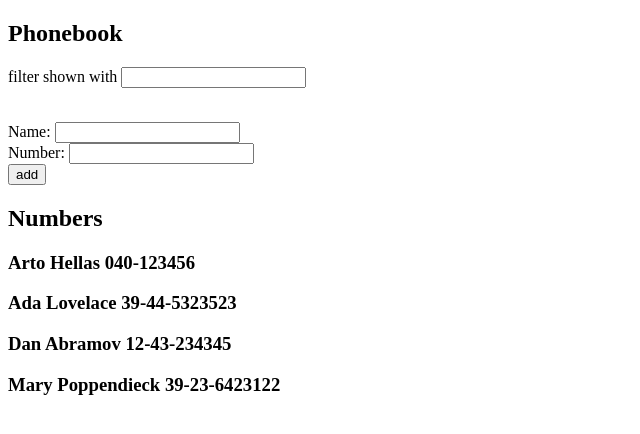
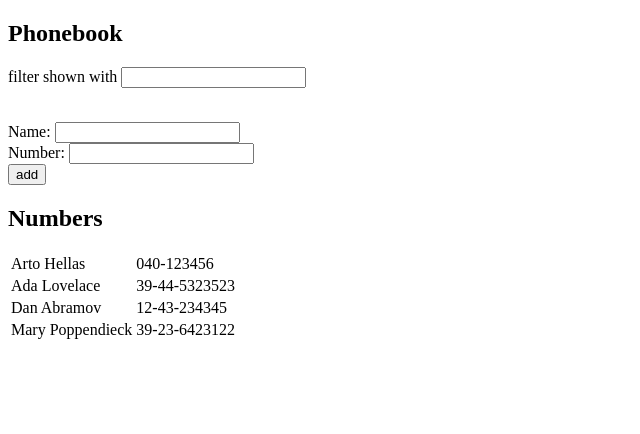
Before and after one commit to Atomize101/fullstack-exercises2020, a React (Create React App) app in the folder part2/phonebook/: page / in a window 1280 px wide. Shown: the top 434 px of the page, without its empty margins (0-640 px from the left). Built offline with nearby package versions, Linux system fonts and the light colour scheme; the HTML template or start-up script is replaced by a standard one.

Commit message:
Person component that filters through data entered and shows correct person

```diff
--- a/part2/phonebook/src/App.js
+++ b/part2/phonebook/src/App.js
@@ -1,5 +1,6 @@
 import React, { useState, useEffect } from 'react';
 import Filter from './Filter';
+import Persons from './Persons';
 
 const App = () => {
 	const [persons, setPersons] = useState([
@@ -59,7 +60,7 @@ const App = () => {
 				</div>
 			</form>
 			<h2>Numbers</h2>
-			<h3>{allPeople()}</h3>
+			<Persons search={search} persons={persons} />
 		</div>
 	);
 };
--- /dev/null
+++ b/part2/phonebook/src/Persons.js
@@ -0,0 +1,23 @@
+import React from 'react';
+
+const Persons = ({ search, persons }) => {
+	const rows = () => {
+		const personsToShow = search
+			? persons.filter((p) => p.name.toLowerCase().indexOf(search.toLowerCase()) !== -1)
+			: persons;
+		return personsToShow.map((p, i) => (
+			<tr key={i}>
+				<td>{p.name}</td>
+				<td>{p.number}</td>
+			</tr>
+		));
+	};
+
+	return (
+		<table>
+			<tbody>{rows()}</tbody>
+		</table>
+	);
+};
+
+export default Persons;
```
Also changed, not shown: 1 other file (tests, documents, lock files or other folders).
